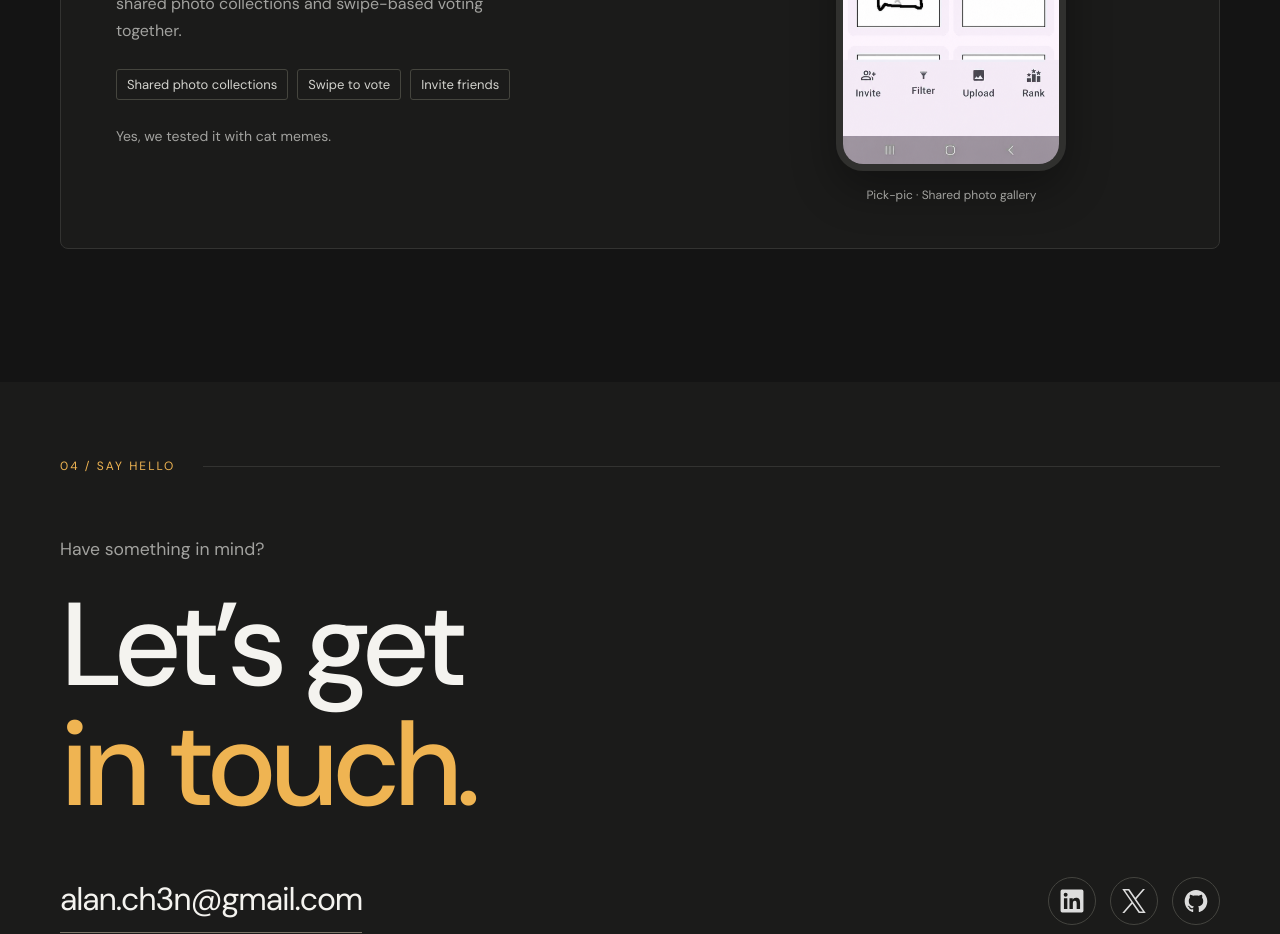
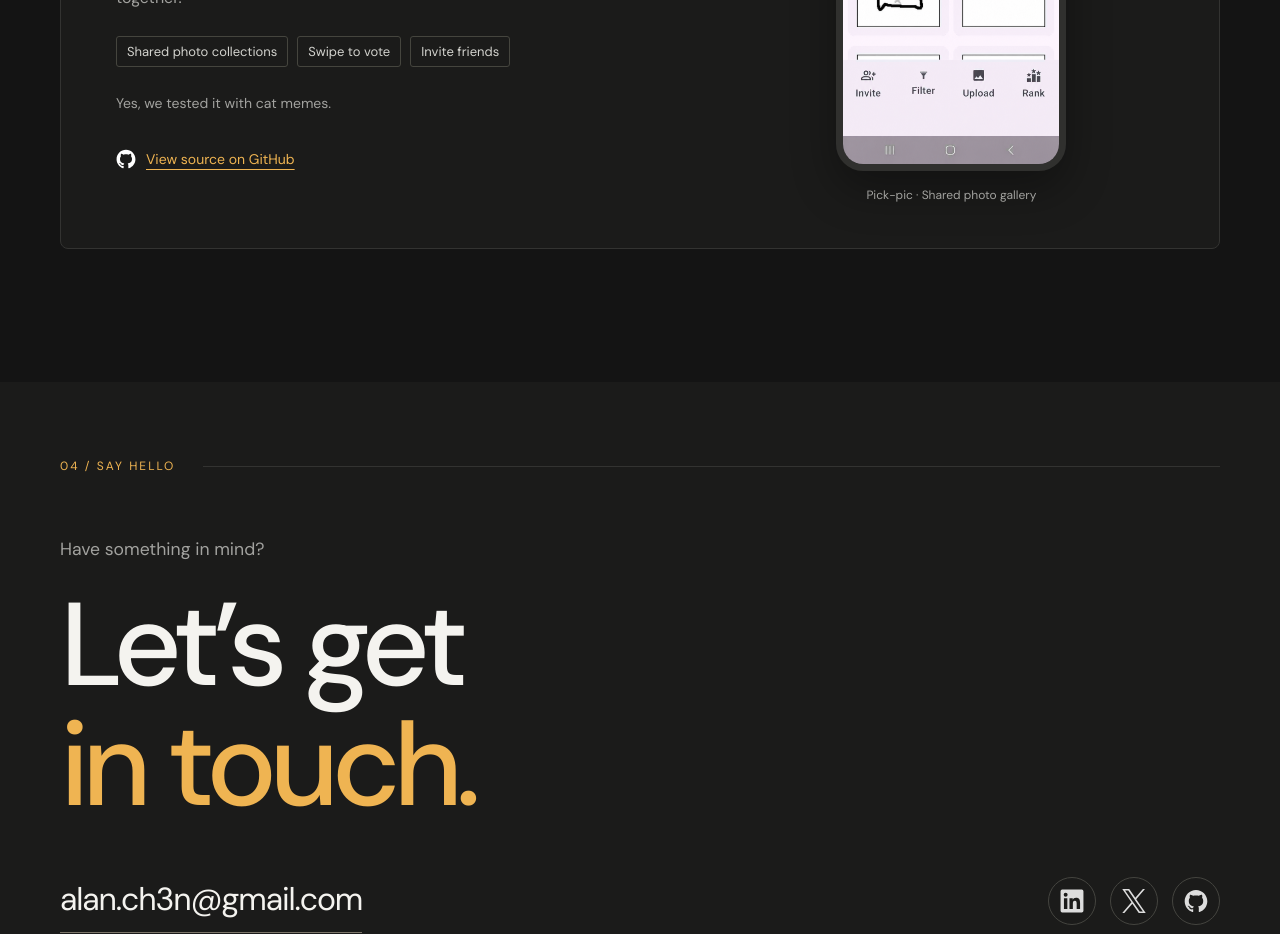
Before and after one commit to AlanWYChen/AlanWYChen.github.io, a React (Vite) app: page / in a window 1280 px wide. Shown: the part 3240-4174 px from the top of the page. Built offline with nearby package versions, Linux system fonts and the light colour scheme.

Commit message:
Link Pick-pic source repository

```diff
--- a/src/main.jsx
+++ b/src/main.jsx
@@ -127,6 +127,7 @@ function App() {
               <p>A mobile side project I built with a group. Pick-pic brings shared photo collections and swipe-based voting together.</p>
               <ul className="project-features"><li>Shared photo collections</li><li>Swipe to vote</li><li>Invite friends</li></ul>
               <p className="project-aside">Yes, we tested it with cat memes.</p>
+              <a className="project-source" href="https://github.com/AlanWYChen/Pick-Pic" target="_blank" rel="noreferrer"><img src="/logos/social/github.svg" alt="" width="20" height="20" />View source on GitHub</a>
             </div>
             <figure className="project-screen">
               <img src="/projects/pick-pic-gallery.png" alt="Pick-pic shared gallery showing cat photos and Invite, Filter, Upload, and Rank controls" width="853" height="1844" loading="lazy" />
--- a/src/styles.css
+++ b/src/styles.css
@@ -53,3 +53,6 @@
 .project-screen figcaption{font-size:.75rem;color:var(--muted);text-align:center;margin-top:16px}
 @media(max-width:800px){.project-feature{gap:30px;padding:30px}.project-lead{font-size:1.2rem}}
 @media(max-width:600px){.project-feature{grid-template-columns:1fr;padding:28px 22px;gap:35px}.project-screen{width:210px}.project-copy h2{font-size:3.5rem}}
+.project-source{display:inline-flex;align-items:center;gap:10px;min-height:44px;margin-top:22px;color:var(--accent);font-size:.875rem;text-decoration:underline;text-underline-offset:5px}
+.project-source img{filter:brightness(0) invert(1)}
+.project-source:hover{color:#ffe1aa}
```
